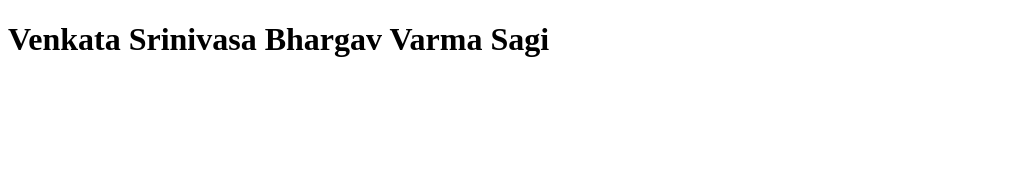
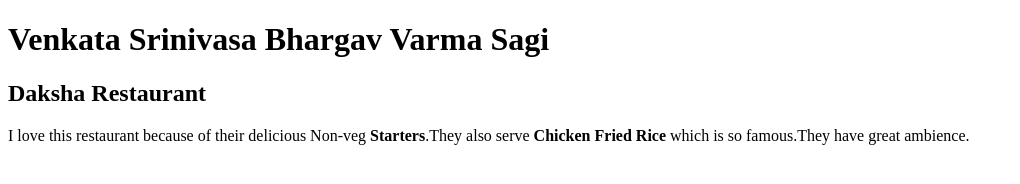
Before and after one commit to 44-563-Web-Apps-S24/44563-webapps-s24-assignment3-bhargavvarmasagi, a plain HTML site: page index.html in a window 1280 px wide. Shown: the whole page, without its empty margins (0-1020 px from the left). Drawn offline with Linux system fonts and the light colour scheme.

Commit message:
added a para

```diff
--- a/index.html
+++ b/index.html
@@ -5,5 +5,7 @@
     </head>
     <body>
         <h1>Venkata Srinivasa Bhargav Varma Sagi</h1>
+        <h2>Daksha Restaurant</h2>
+        <p>I love this restaurant because of their delicious Non-veg <b>Starters</b>.They also serve <b>Chicken Fried Rice</b> which is so famous.They have great ambience.</p>
     </body>
 </html>
```
